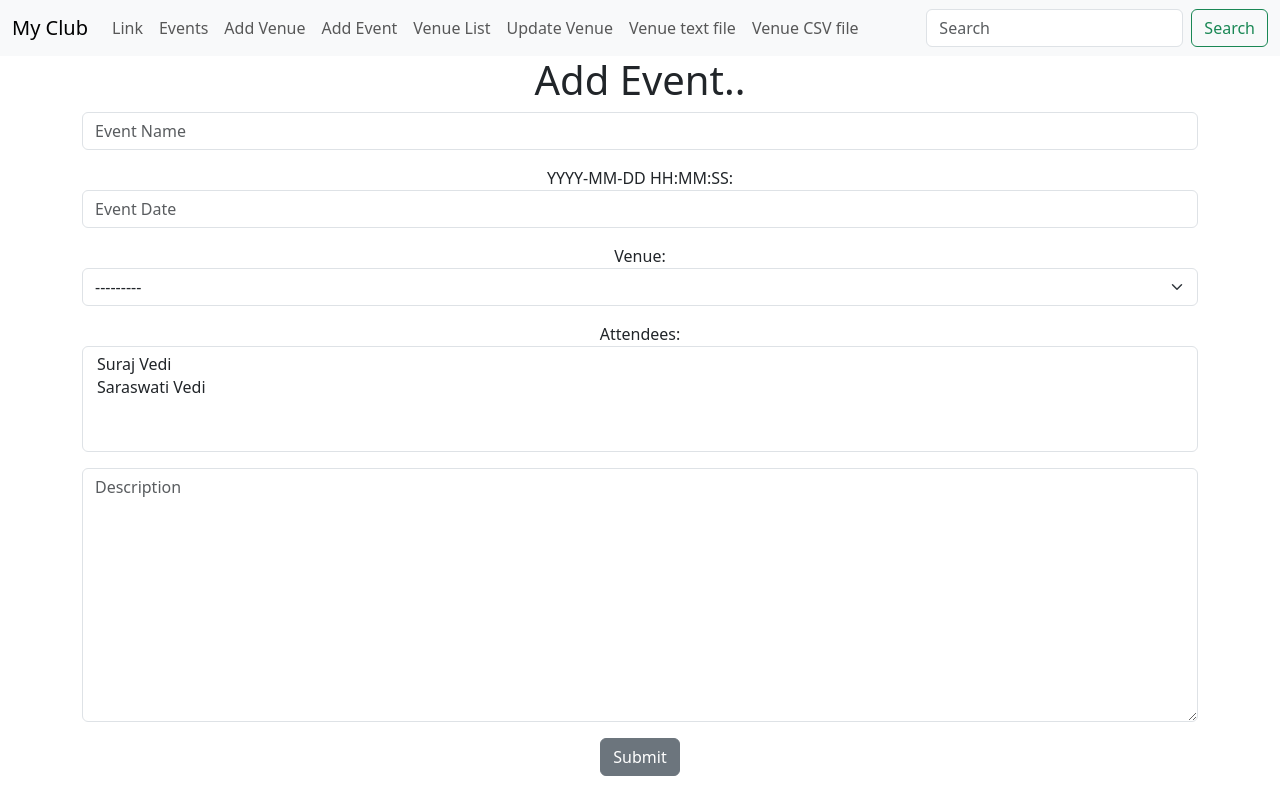
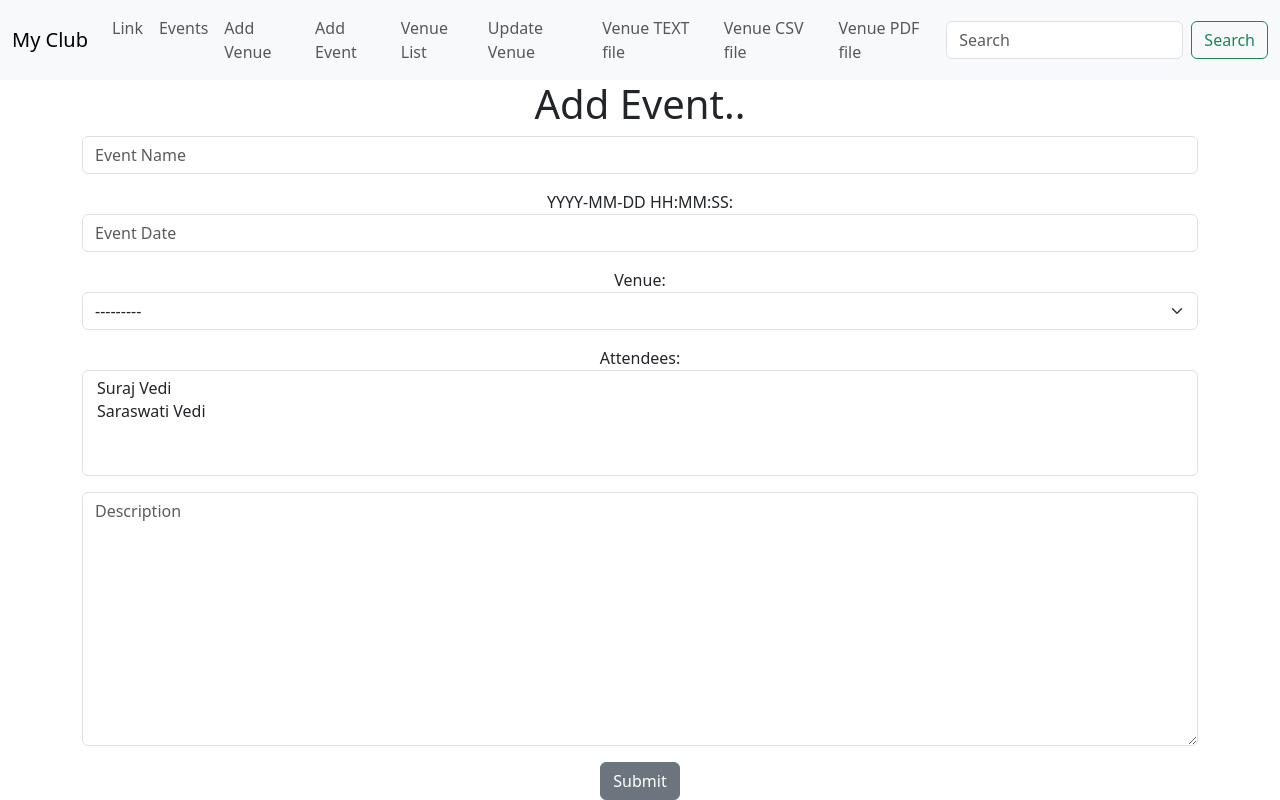
Before and after one commit to suraj-2021/django-eventmanagement_app, a Django app: page /add_event/ in a window 1280 px wide. Run offline with Django 4.2, Linux system fonts and the light colour scheme; data comes from the database, SQL or seed files in the repository.

Commit message:
Attempted adding a PDF download option for EventManagement app, PDF will conatain the data from the database

```diff
--- a/events/templates/events/navbar.html
+++ b/events/templates/events/navbar.html
@@ -31,12 +31,17 @@
           </li>
 
           <li class="nav-item">
-            <a class="nav-link" href="{%url 'venue-text' %}"> Venue text file</a>
+            <a class="nav-link" href="{%url 'venue-text' %}"> Venue TEXT file</a>
           </li>
 
           <li class="nav-item">
             <a class="nav-link" href="{%url 'venue-csv' %}"> Venue CSV file</a>
           </li>
+
+          <li class="nav-item">
+            <a class="nav-link" href="{%url 'venue-pdf' %}"> Venue PDF file</a>
+          </li>
+
         </ul>
         <form class="d-flex" method = POST action = "{%url 'search-venues'%}">
             {%csrf_token%}
--- a/events/urls.py
+++ b/events/urls.py
@@ -21,7 +21,8 @@
      path('delete_event/<event_id>', views.delete_event, name = 'delete-event'),
      path('delete_venue/<venue.id', views.delete_venue, name = 'delete-venue'),
      path('venue_text/', views.venue_text, name = 'venue-text'),
-      path('venue_csv/', views.venue_csv, name = 'venue-csv'),
+     path('venue_csv/', views.venue_csv, name = 'venue-csv'),
+     path('venue_pdf/', views.venue_pdf, name = 'venue-pdf'),
 
 
 ]
--- a/events/views.py
+++ b/events/views.py
@@ -7,6 +7,54 @@
 from.forms import VenueForm, EventForm
 from django.http import HttpResponse
 import csv
+
+
+from django.http import FileResponse
+import io
+from reportlab.pdfgen import canvas
+from reportlab.lib.units import inch
+from reportlab.lib.pagesizes import letter
+
+def venue_pdf(request):
+    #Create a ByteStream buffer
+    buf = io.BytesIO()
+    #Create a Canvas
+    c = canvas.Canvas(buf, pagesize = letter, bottomup = 0 )
+    #Create a text object
+    textob = c.beginText()
+    textob.setTextOrigin(inch, inch)
+    textob.setFont("Helventica",14)
+
+    # Add some lines of text
+
+    lines = [
+
+       "This is line 1",
+       "This is line 2",
+       "This is line 3",
+    ]
+
+    #Loop
+    for line in lines:
+       textob.textLine(line)
+
+       # Finish Up
+       c.drawText(textob)
+       c.showPage()
+       c.save()
+       buf.seek(0)
+
+
+     #return something
+
+    return FileResponse(buf, as_attachment = True, filename = 'venue.pdf')
+
+
+
+
+
+
+
 # Create your views here.
 
 def venue_csv(request):
```
